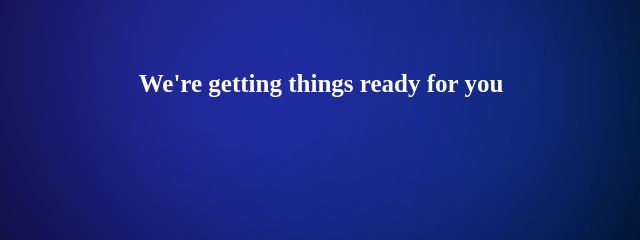
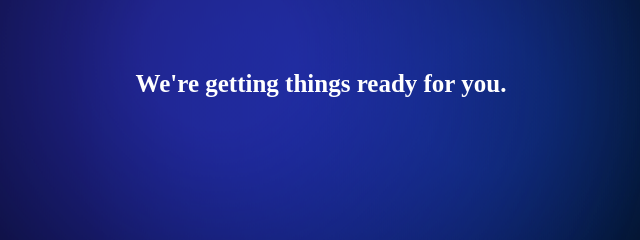
Before and after one commit to ASKiere/FakeWindows11Startup, a plain HTML site: page index.html in a window 1280 px wide. Shown: the part 316-556 px from the top of the page, 319-959 px from the left. Drawn offline with Linux system fonts and the light colour scheme.

Commit message:
fixed error

```diff
--- a/index.html
+++ b/index.html
@@ -879,6 +879,6 @@ v43.811c0,0.499-0.368,0.922-0.863,0.99l-67.468,9.36v7.781h229.219l0.008-7.781l-6
 </div>
 </div>
 </div>
-<p id="thefakes" style="color: #fff"><b>We're getting things ready for you</b></p>
+<p id="thefakes" style="color: #fff"><b>We're getting things ready for you.</b></p>
 </body>
 </html>
```
